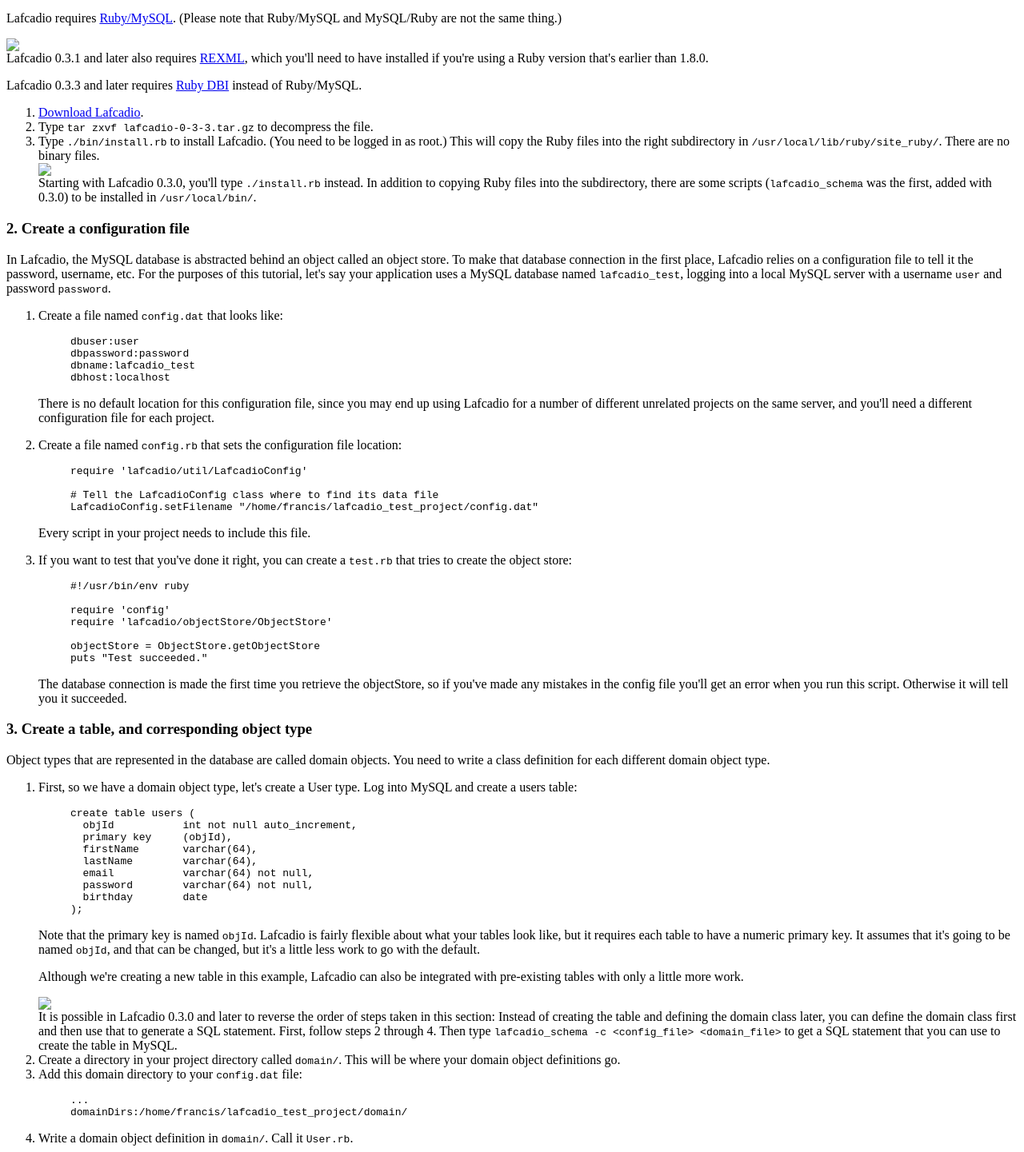
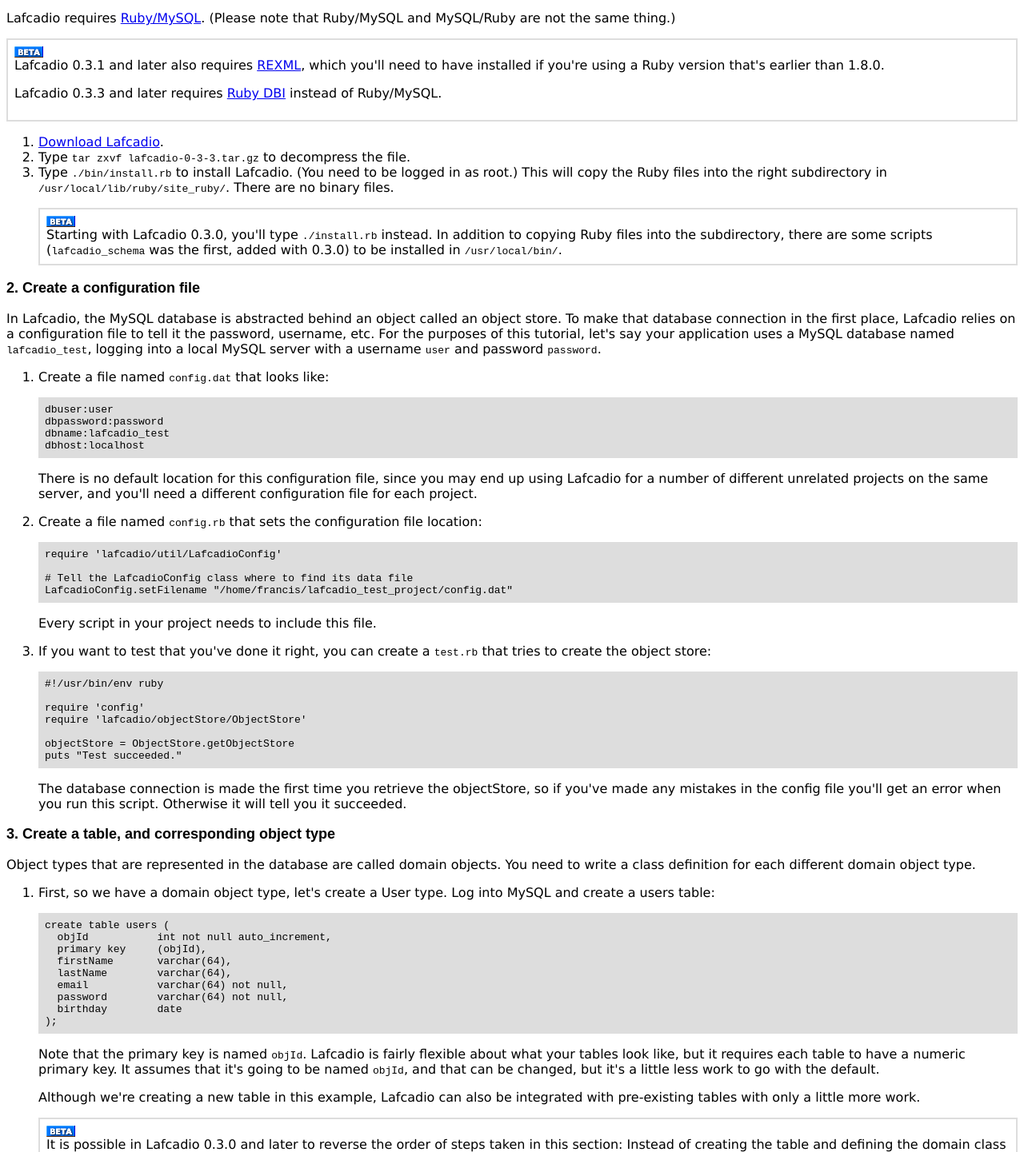
Before and after one commit to smtlaissezfaire/lafcadio, a plain HTML site: page docs/tutorial.html in a window 1280 px wide. Shown: the part 140-1581 px from the top of the page at 80% size. Drawn offline with Linux system fonts and the light colour scheme; the site is published under a folder, as on GitHub Pages, so addresses that start at the root find nothing.

Commit message:
docs have relative URLs to work locally

```diff
--- a/docs/tutorial.html
+++ b/docs/tutorial.html
@@ -2,7 +2,7 @@
 	<head>
 		<title>Lafcadio</title>
 		<meta http-equiv="Content-Type" content="text/html; charset=iso-8859-1">
-		<link rel="stylesheet" type="text/css" href="/style.css">
+		<link rel="stylesheet" type="text/css" href="style.css">
 	</head>
 	<body>
 <h1><a href="/">Lafcadio</a></h1>
@@ -10,7 +10,7 @@
 
 <h3>1. Download and install</h3>
 <p>Lafcadio requires <a href="http://www.tmtm.org/ja/ruby/mysql/README_en.html">Ruby/MySQL</a>. (Please note that Ruby/MySQL and MySQL/Ruby are not the same thing.)
-<div class="beta_note"><img src="/img/beta-logo.png">
+<div class="beta_note"><img src="img/beta-logo.png">
 <br>Lafcadio 0.3.1 and later also requires <a href="http://www.germane-software.com/software/rexml/">REXML</a>, which you'll need to have installed if you're using a Ruby version that's earlier than 1.8.0.
 
 <p>Lafcadio 0.3.3 and later requires <a href="http://ruby-dbi.sourceforge.net/">Ruby DBI</a> instead of Ruby/MySQL.</p>
@@ -22,7 +22,7 @@
 <li>Type <tt>tar zxvf lafcadio-0-3-3.tar.gz</tt> to decompress the file.
 
 <li>Type <tt>./bin/install.rb</tt> to install Lafcadio. (You need to be logged in as root.) This will copy the Ruby files into the right subdirectory in <tt>/usr/local/lib/ruby/site_ruby/</tt>. There are no binary files.
-<div class="beta_note"><img src="/img/beta-logo.png">
+<div class="beta_note"><img src="img/beta-logo.png">
 <br>Starting with Lafcadio 0.3.0, you'll type <tt>./install.rb</tt> instead. In addition to copying Ruby files into the subdirectory, there are some scripts (<tt>lafcadio_schema</tt> was the first, added with 0.3.0) to be installed in <tt>/usr/local/bin/</tt>.
 </div>
 
@@ -76,7 +76,7 @@ create table users (
 <p>Although we're creating a new table in this example, Lafcadio can also be integrated with pre-existing tables with only a little more work.
 </p>
 <div class="beta_note">
-<img src="/img/beta-logo.png">
+<img src="img/beta-logo.png">
 <br>It is possible in Lafcadio 0.3.0 and later to reverse the order of steps taken in this section: Instead of creating the table and defining the domain class later, you can define the domain class first and then use that to generate a SQL statement. First, follow steps 2 through 4. Then type <tt>lafcadio_schema -c &lt;config_file&gt; &lt;domain_file&gt;</tt> to get a SQL statement that you can use to create the table in MySQL.
 </div>
 
@@ -109,7 +109,7 @@ require 'lafcadio/domain/DomainObject'
 <p>You define one instance of a field for every field in the table, with the exception of <tt>objId</tt>. Lafcadio uses this array of fields to figure out what to request from the database.
 <p>For style reasons, Lafcadio expects the table name to be the plural (<tt>users</tt>) and expects the domain class type to be singular (<tt>User</tt>). You can override this assumption if you like.
 <div class="beta_note">
-<img src="/img/beta-logo.png">
+<img src="img/beta-logo.png">
 <br>Starting with Lafcadio 0.3.1, you can save a few keystrokes by writing an XML file with field descriptions instead of overriding <tt>DomainObject#getClassFields</tt>. You'll need to save all your XML files in one directory (call it the <tt>classDefinitionDir</tt> in your config file), and then save them as the same name as the class. For example, our <tt>User.xml</tt> file would look like:
 <blockquote><tt>
 &lt;lafcadio_class_definition name="User"&gt;<br>
@@ -232,7 +232,7 @@ require 'lafcadio/domain/DomainObject'
 <br>end
 </tt></blockquote>
 <p>As before, you leave out the "objId" field.
-<div class="beta_note"><img src="/img/beta-logo.png">
+<div class="beta_note"><img src="img/beta-logo.png">
 <br>If you're using 0.3.1 or later you can have a file <tt>Message.xml</tt> with the field definitions like this:
 <blockquote><tt>
 &lt;lafcadio_class_definition name="Message"&gt;<br>
@@ -273,6 +273,6 @@ require 'lafcadio/domain/DomainObject'
 <p>With this code Lafcadio will save all the appropriate id numbers in the right fields in MySQL.
 </ol>
 <hr>
-<a href="http://rubyforge.org"><img src="/img/rubyforge_logo.png" width="272" height="59"></a>
+<a href="http://rubyforge.org"><img src="img/rubyforge_logo.png" width="272" height="59"></a>
 	</body>
 </html>
```
Also changed, not shown: docs/index.html (+3 -3 lines).
